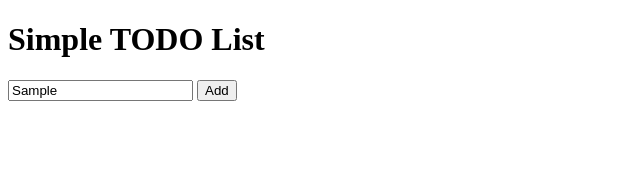
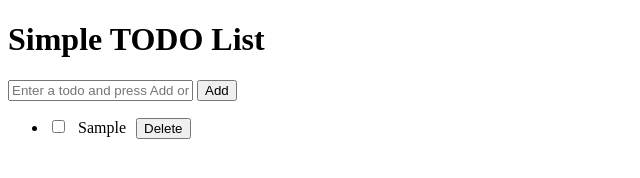
Before and after one commit to 004piyush/TODO_App, a plain HTML site: page index.html in a window 1280 px wide. Both pictures are taken after typing "Sample" into the empty fields and a click on the button "Add". Shown: the whole page, without its empty margins (0-640 px from the left). Drawn offline with Linux system fonts and the light colour scheme.

Commit message:
update files

```diff
--- a/index.html
+++ b/index.html
@@ -15,7 +15,7 @@
     <input type="text" id="todo-input" placeholder="Enter a todo and press Add or Enter">
     <button id="add-btn">Add</button>
     <ul id="Todo-list" >  </ul>
-    <link rel="stylesheet" href="script.js">
+    <script src="script.js"></script>
 
 </body>
 </html>
--- a/script.js
+++ b/script.js
@@ -2,7 +2,7 @@
 
 const input = document.getElementById('todo-input')
 const addBtn = document.getElementById('add-btn')
-const list = document.getElementById('todo-list')
+const list = document.getElementById('Todo-list')
 
 // load save todos from local storage
 const saved = localStorage.getItem('todos')
@@ -24,16 +24,16 @@ function createTodoNode(todo, index) {     // todo is an object
     checkbox.checked = !!todo.completed;
     checkbox.addEventListener("change", () => {
         todo.completed = checkbox.checked;
-
-
-    })
+        saveTodos();
+        render();
+    });
 
     const textSpan = document.createElement('span')
     textSpan.textContent = todo.text
     textSpan.style.margin = "10px"
     if(todo.completed){
         textSpan.style.textDecoration = 'line-through'
-
+    }
     textSpan.addEventListener("dblclick",()=>{
             const newText = prompt("Edit todo",todo.text)
             if(newText !== null){
@@ -47,24 +47,42 @@ function createTodoNode(todo, index) {     // todo is an object
     delBtn.textContent = "Delete"
     delBtn.addEventListener('click', () =>{
             todos.splice(index,1)
-            Render()
+            render()
             saveTodos()
     })
 
-    }
+    li.appendChild(checkbox)
+    li.appendChild(textSpan)
+    li.appendChild(delBtn)
+
+    return li
 
 }
 
 //Render the whole todo list from todos array
-function Render(){
+function render(){
 
-    list.innerHTML = ''
+    list.innerHTML = ' '
 
     todos.forEach((todo,index) => {
         const node = createTodoNode(todo,index)
         list.appendChild(node)
     });
+}
 
+function addTodos(){
 
+    const text = input.value.trim()
+    if(!text){
+        return
+    }
+
+    todos.push({text,completed: false})
+    input.value = ''
+    render()
+    saveTodos()
 
 }
+
+addBtn.addEventListener("click",addTodos)
+render()
```
Lines whose indentation alone changed are shown as unchanged.
